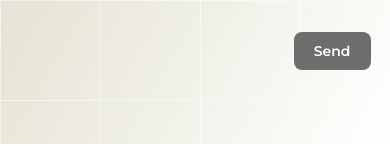
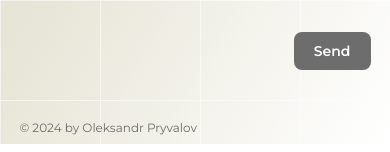
Before and after one commit to multumInParvo/my-portfolio, a React (Create React App) app: page /contact in a window 390 px wide. Shown: the part 700-852 px from the top of the page. Built offline with nearby package versions, Linux system fonts and the light colour scheme.

Commit message:
updated component

```diff
--- a/src/components/Footer/Footer.jsx
+++ b/src/components/Footer/Footer.jsx
@@ -7,7 +7,7 @@ function Footer() {
         <div className="footer">
             <div className='footer-text'>
                 <p className='footer-logo'>
-                    <span></span>
+                    <span>© 2024 by Oleksandr Pryvalov</span>
                 </p>
             </div>
         </div>
--- a/src/components/Footer/Footer.scss
+++ b/src/components/Footer/Footer.scss
@@ -1,19 +1,18 @@
 @import '../../styles/Colors.scss';
 
 .footer {
-  width: 70%;
+  width: 60%;
   display: flex;
   justify-content: start;
-  padding: 50px 15% 30px 15%;
+  padding: 70px 20%;
   text-align: center;
 
   .footer-text {
-    color: #808080;
+    color: #6d6d6d;
     display: flex;
     justify-content: center;
     align-items: center;
-    letter-spacing: 1px;
-    font-size: 10px;
+    font-size: 14px;
     margin: 0;
 
     .footer-logo {
@@ -22,12 +21,19 @@
   }
 }
 
+@media (max-width: 1024px) {
+  .footer {
+    width: 90%;
+    padding: 70px 5%;
+  }
+}
+
 @media (max-width: 768px) {
   .footer {
-    justify-content: center;
+    padding: 50px 5% 20px;
 
     .footer-text {
-      flex-direction: column-reverse;
+      font-size: 12px;
 
       .footer-logo {
         display: flex;
```
